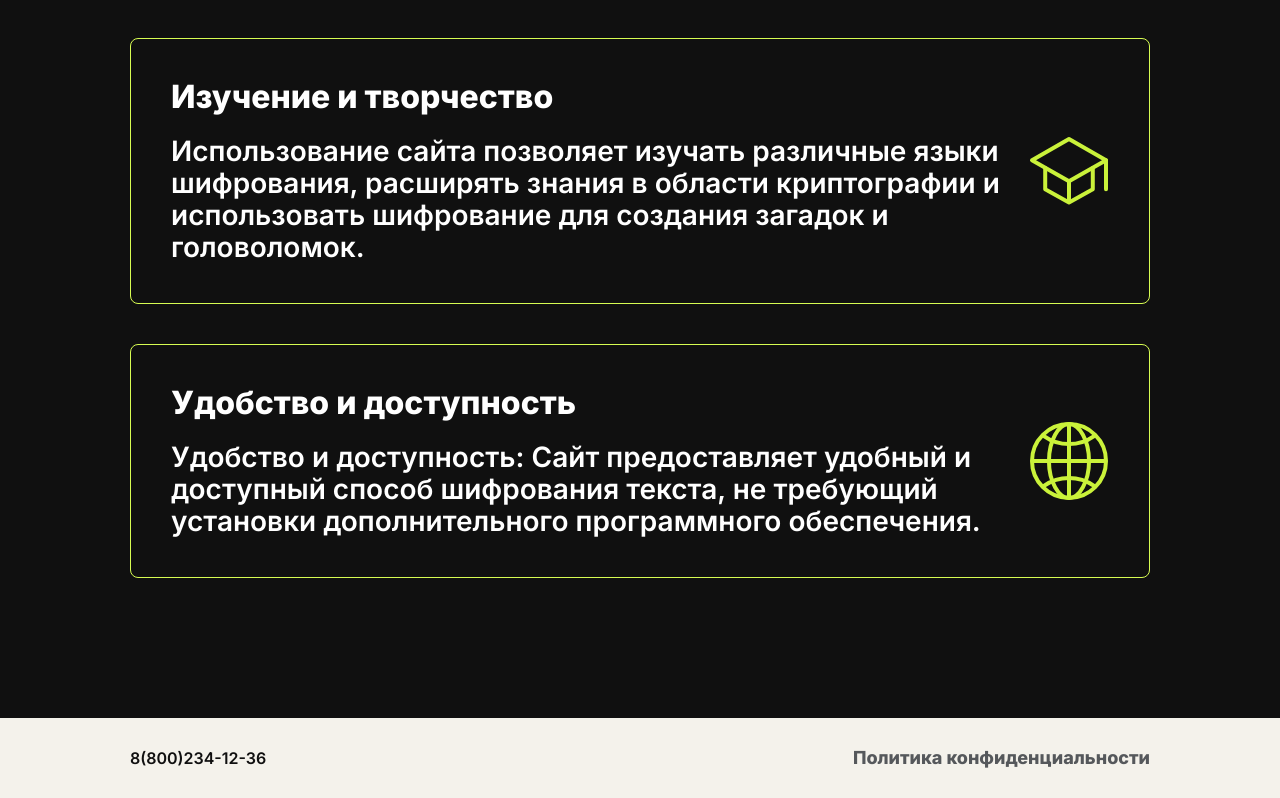
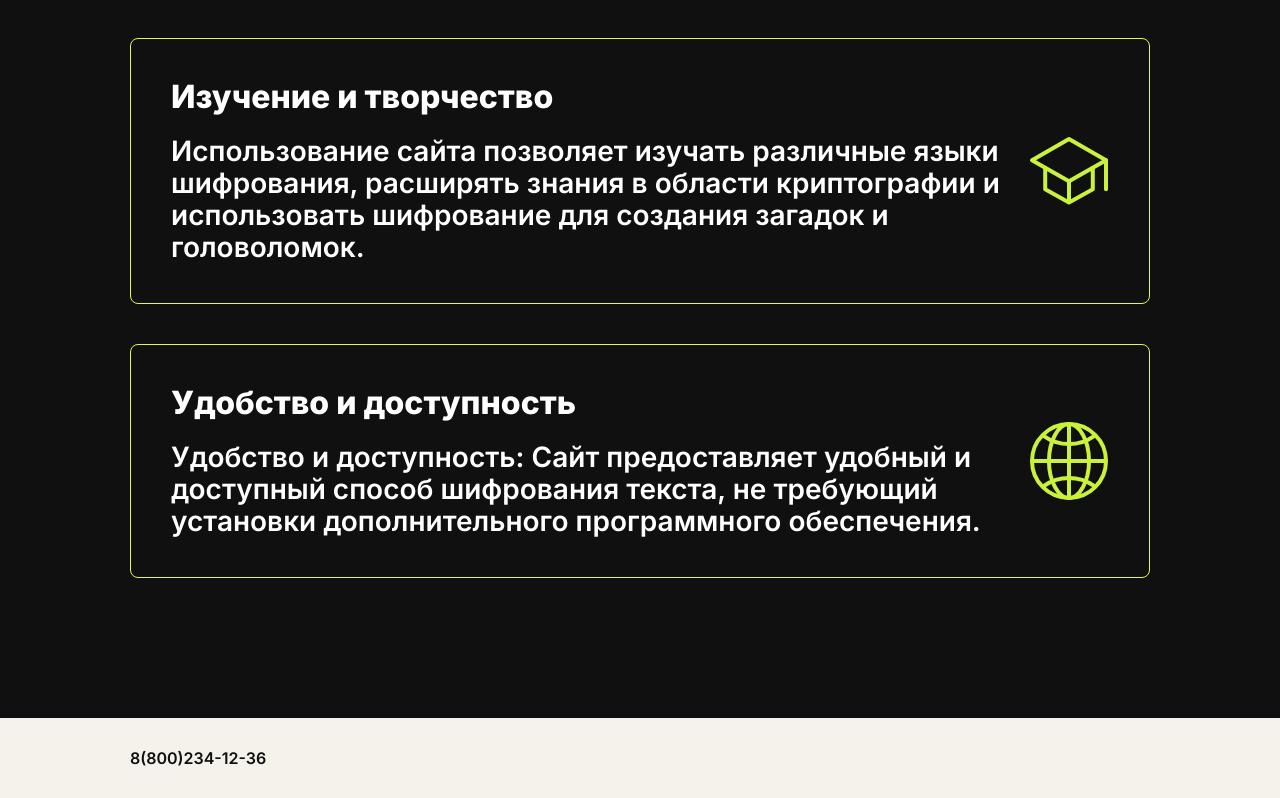
Before and after one commit to encryption-machine/Front, a React (Create React App) app: page / in a window 1280 px wide. Shown: the part 2536-3334 px from the top of the page. Built offline with nearby package versions, Linux system fonts and the light colour scheme.

Commit message:
fix: deleted privacy policy

```diff
--- a/src/components/Footer/Footer.jsx
+++ b/src/components/Footer/Footer.jsx
@@ -5,16 +5,7 @@ export const Footer = () => {
   return (
     <footer className={styles.footer}>
       <div className={styles.footer_container}>
-        <ul className={styles.list}>
-          <li>
-            <p className={styles.telephone}>{telephone}</p>
-          </li>
-          <li>
-            <a href="#chipers" target="_blank">
-              Политика конфиденциальности
-            </a>
-          </li>
-        </ul>
+        <p className={styles.telephone}>{telephone}</p>
       </div>
     </footer>
   );
--- a/src/components/Footer/Footer.module.scss
+++ b/src/components/Footer/Footer.module.scss
@@ -12,25 +12,6 @@
 .footer_container {
   width: calc(100% - 130px * 2);
   margin: 0 auto;
-
-  ul {
-    list-style: none;
-    display: flex;
-    margin: 0;
-    padding: 0;
-    align-items: center;
-    font-weight: 600;
-    justify-content: space-between;
-  }
-
-  a {
-    text-decoration: none;
-    @include font-source-sans(18px, $gray_dark, 700, 20px);
-  }
-
-  a:hover {
-    color: $green;
-  }
 }
 
 .telephone {
```
